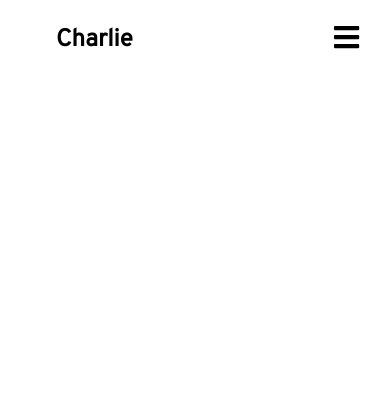
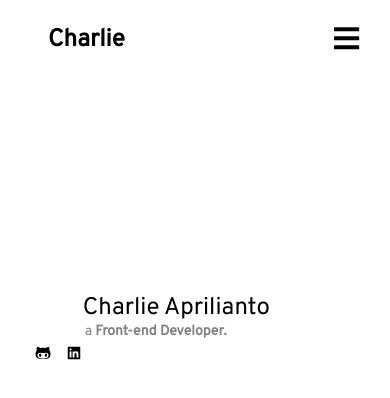
Before and after one commit to chaanto/e-profile, a React (Create React App) app: page / in a window 390 px wide. Shown: the top 398 px of the page. Built offline with nearby package versions, Linux system fonts and the light colour scheme.

Commit message:
adding content to homepage but not responsive yet

```diff
--- a/src/Components/Hero/heroElement.js
+++ /dev/null
@@ -1,34 +0,0 @@
-import styled from 'styled-components';
-import LucarioImg from '../../images/lucario.jpg';
-
-export const HeroContainer = styled.div`
-    background : transparent;
-    display: relative;
-    justify-content: center;
-    align-items: center;
-    padding: 0 10px;
-    height: 100px;
-    position: relative;
-    z-index: 1;
-
-    /* add before style */
-`;
-
-export const HeroBg = styled.div`
-    position: absolute;
-    top: 0;
-    right: 0;
-    bottom: 0px;
-    left: 0px;
-    width: 100%;
-    height: 100%;
-    overflow: hidden;
-`;
-
-export const ContentBg = styled.div`
-    width: 100%;
-    height: 100%;
-    -o-object-fit: cover;
-    object-fit: cover;
-    background-image: url(${LucarioImg});
-`;
--- a/src/Components/Hero/index.js
+++ /dev/null
@@ -1,13 +0,0 @@
-import React from 'react';
-import { HeroContainer, HeroBg, ContentBg } from './heroElement';
-const heroSection = () => {
-    return (
-        <HeroContainer>
-            <HeroBg>
-                <ContentBg/>
-            </HeroBg>
-        </HeroContainer>
-    )
-}
-
-export default heroSection
--- /dev/null
+++ b/src/Components/HeroSection/heroElement.js
@@ -0,0 +1,121 @@
+import styled from 'styled-components';
+
+
+export const HeroContainer = styled.div`
+    background : white;
+    display: flex;
+    justify-content: center;
+    align-items: center;
+    padding: 0 30px;
+    height: 500px;
+    position: relative;
+    z-index: 1;
+
+    /* add before style */
+`;
+
+export const HeroBg = styled.div`
+    position: absolute;
+    top: 0;
+    right: 0;
+    bottom: 0px;
+    left: 0px;
+    width: 100%;
+    height: 100%;
+    overflow: hidden;
+`;
+
+export const ContentBg = styled.img`
+    width: 100%;
+    height: 100%;
+    object-fit: fill;
+    -o-object-fit: fill;
+    background: #232a44;
+`;
+
+export const HeroContent = styled.div`
+    z-index: 3;
+    max-width: 1200px;
+    position: absolute;
+    padding: 8px 24px;
+    display: flex;
+    flex-direction: column;
+    align-items: center;
+`;
+
+export const HeroTitle = styled.div`
+    color: black;
+    font-size: 64px;
+    text-align: center;
+    left: -30%;
+    float: left;
+    position: relative;
+
+    @media screen and (max-width: 768px) {
+        font-size: 40px;
+        left: -10%;
+    }
+
+    @media screen and (max-width: 480px) {
+        font-size: 24px;
+        left: -10%;
+    }
+`;
+export const HeroP = styled.p`
+    margin-top: 0px;
+    color: grey;
+    font-size: 30px;
+    max-width: 600px;
+    left: -47%;
+    position: relative;
+
+
+    @media screen and (max-width: 768px) {
+        font-size: 24px;
+        left: -20%;
+    }
+
+    @media screen and (max-width: 480px) {
+        font-size: 14px;
+        left: -20%;
+    }
+
+`;
+
+
+export const HeroLogo = styled.a`
+    color: black;
+    padding: 5px 15px 0px 0px;
+
+    @media screen and (max-width: 768px) {
+        /* width: 20px; */
+    }
+
+    @media screen and (max-width: 480px) {
+        /* left: -20%; */
+    }
+
+`;
+
+export const HeroLogoSize = styled.span`
+    width: 30px;
+    height: 30px;
+`
+
+export const HeroLogoAdjuster = styled.div`
+    display: grid;
+    grid-template-columns: auto auto auto auto;
+    align-items: center;
+    justify-content: center;
+    position: relative;
+    left: -69%;
+
+    @media screen and (max-width: 768px) {
+        width: 100%
+    }
+
+    @media screen and (max-width: 480px) {
+        /* left: -20%; */
+    }
+
+`
--- /dev/null
+++ b/src/Components/HeroSection/index.js
@@ -0,0 +1,38 @@
+import React from 'react';
+import { HeroContainer, HeroContent, HeroTitle, HeroP, HeroLogo, HeroLogoAdjuster } from './heroElement';
+import Typical from 'react-typical';
+import { HeroData } from '../heroData';
+
+const HeroSection = () => {
+    return (
+        <HeroContainer>
+            <HeroContent>
+                <HeroTitle>
+                    Charlie Aprilianto
+                </HeroTitle>
+                <HeroP>
+                    a
+                    <Typical
+                        loop={Infinity}
+                        wrapper='b'
+                        steps={[
+                        ' Front-end Developer.',
+                        4000,
+                        ]}
+                    />
+                </HeroP>
+                <HeroLogoAdjuster>
+                    {HeroData.map((item) => {
+                        return (
+                            <HeroLogo href={item.href} target="_blank" rel="noreferrer">
+                                {item.icon}
+                            </HeroLogo>
+                        );
+                    })}
+                </HeroLogoAdjuster>
+            </HeroContent>
+        </HeroContainer>
+    )
+}
+
+export default HeroSection
--- a/src/Components/Navbar/navbar.js
+++ b/src/Components/Navbar/navbar.js
@@ -1,23 +1,18 @@
-import React, { useState } from 'react';
+import React from 'react';
 import * as FaIcons from 'react-icons/fa';
-import * as AiIcons from 'react-icons/ai';
-import { Link } from 'react-router-dom';
-import { SidebarData } from './SidebarData';
-import './navbar.css';
+import { SidebarData } from '../navbarData';
 import { IconContext } from 'react-icons';
-import { Nav, NavbarContainer, NavLogo, MobileIcon, NavMenu, NavItem, NavLinks, NavText } from './navbarElement';
+import { Nav, NavbarContainer, NavLogo, MobileIcon, NavMenu, NavItem, NavLinks, NavText, NavBtn, NavBtnLink } from './navbarElement';
 
-function Navbar() {
-    const [sidebar, setSidebar] = useState(false)
+function Navbar({ toggle }) {
 
-    const showSidebar = () => setSidebar(!sidebar)
     return (
         <>
         <IconContext.Provider value={{color : 'black'}}>
             <Nav>
                 <NavbarContainer>
                     <NavLogo to="/">Charlie</NavLogo>
-                    <MobileIcon>
+                    <MobileIcon onClick={toggle}>
                         <FaIcons.FaBars />
                     </MobileIcon>
                     <NavMenu>
@@ -32,6 +27,9 @@ function Navbar() {
                             );
                         })}
                     </NavMenu>
+                    {/* <NavBtn>
+                        <NavBtnLink to="mailto:dev.charlieaprilianto">Mail Me!</NavBtnLink>
+                    </NavBtn> */}
                 </NavbarContainer>
             </Nav>
         </IconContext.Provider>
--- a/src/Components/Navbar/navbarElement.js
+++ b/src/Components/Navbar/navbarElement.js
@@ -89,3 +89,32 @@ export const NavLinks = styled(LinkS)`
         border-bottom: 3px solid red;
     }
 `;
+
+export const NavBtn = styled.nav`
+    display: flex;
+    align-items: center;
+
+    @media screen and (max-width: 768px){
+        display:none;
+    }
+`;
+
+export const NavBtnLink = styled(LinkR)`
+    border-radius: 50px;
+    background-color: #01bf71;
+    white-space: nowrap;
+    padding: 10px 22px;
+    color: white;
+    font-size: 16px;
+    outline: none;
+    border: none;
+    cursor: pointer;
+    transition: all 0.2s ease-in-out;
+    text-decoration: none;
+
+    &:hover {
+        transition: all 0.2s ease-in-out;
+        background-color: white;
+        color: #010606;
+    }
+`;
--- a/src/Components/Sidebar/sidebar.js
+++ b/src/Components/Sidebar/sidebar.js
@@ -1,13 +1,30 @@
 import React from 'react'
 import { SidebarContainer, Icon, CloseIcon } from './sidebarElement';
+import { SidebarData } from '../navbarData';
+import { SidebarWrapper, SidebarLink, NavText, SidebarMenu } from './sidebarElement';
+import { IconContext } from 'react-icons';
 
-const sidebar = () => {
+const sidebar = ({isOpen, toggle}) => {
     return (
-        <SidebarContainer>
-            <Icon>
-                <CloseIcon/>
-            </Icon>
-        </SidebarContainer>
+        <IconContext.Provider value={{color : 'black'}}>
+            <SidebarContainer isOpen={isOpen} onClick={toggle}>
+                <Icon onClick={toggle}>
+                    <CloseIcon/>
+                </Icon>
+                <SidebarWrapper>
+                    <SidebarMenu>
+                        {SidebarData.map((item) => {
+                            return (
+                                <SidebarLink to={item.path}>
+                                    <NavText>{item.icon}</NavText>
+                                    <NavText>{item.title}</NavText>
+                                </SidebarLink>
+                            );
+                        })}
+                    </SidebarMenu>
+                </SidebarWrapper>
+            </SidebarContainer>
+        </IconContext.Provider>
     )
 }
 
--- a/src/Components/Sidebar/sidebarElement.js
+++ b/src/Components/Sidebar/sidebarElement.js
@@ -1,23 +1,25 @@
 import styled from "styled-components";
 import * as AiIcons from 'react-icons/ai';
+import { Link as LinkR } from 'react-router-dom';
+import { Link as LinkS } from 'react-scroll';
 
 export const SidebarContainer = styled.aside `
     position: fixed;
     z-index: 999;
     width: 100%;
     height: 100%;
-    background-color: black;
+    background-color: white;
     display: grid;
     align-items: center;
     top: 0;
     left: 0;
-    transform: 0.3s ease-in-out;
+    transition: 0.3s ease-in-out;
     opacity: ${({ isOpen }) => (isOpen ? '100%' : '0')};
     top: ${({ isOpen }) => (isOpen ? '0' : '-100%')};
 `;
 
 export const CloseIcon = styled(AiIcons.AiOutlineClose)`
-    color: white;
+    color: black;
 `;
 
 export const Icon = styled.div `
@@ -29,3 +31,62 @@ export const Icon = styled.div `
     cursor: pointer;
     outline: none;
 `;
+
+export const SidebarWrapper = styled.div`
+    color: black;
+`;
+
+export const SidebarMenu = styled.ul`
+    display: grid;
+    grid-template-columns: 1fr;
+    grid-template-rows: repeat(6, 80px);
+    text-align: center;
+
+    @media screen and (max-width: 480px) {
+        grid-template-rows: repeat(6, 60px);
+    }
+`;
+
+export const SidebarLink = styled(LinkS)`
+    display: flex;
+    align-items: center;
+    justify-content: center;
+    font-size: 1.5rem;
+    text-decoration:none;
+    list-style: none;
+    transition: 0.2s ease-in-out;
+    text-decoration: none;
+    color: black;
+    cursor: pointer;
+
+    &:hover {
+        color: red;
+        transition: 0.2s ease-in-out;
+    }
+
+`;
+
+export const NavText = styled.span`
+    padding: 20px 0px 0px 13px;
+`;
+
+export const SidebarRoute = styled(LinkR)`
+    border-radius: 50px;
+    background-color: white;
+    white-space: nowrap;
+    padding: 16px 64px;
+    color: black;
+    font-size: 16px;
+    outline: none;
+    border: none;
+    cursor: pointer;
+    transition: all 0.2s ease-in-out;
+    text-decoration: none;
+
+    &:hover {
+        transition: all 0.2s ease-in-out;
+        background: green;
+        color: violet;
+
+    }
+`;
--- /dev/null
+++ b/src/Components/heroData.js
@@ -0,0 +1,15 @@
+import React from 'react';
+import * as FaIcons from 'react-icons/fa';
+import * as AiIcons from 'react-icons/ai'
+
+
+export const HeroData = [
+    {
+        href: 'https://github.com/chaanto',
+        icon: <FaIcons.FaGithubAlt />,
+    },
+    {
+        href: 'https://www.linkedin.com/in/charlie-aprilianto/',
+        icon: <AiIcons.AiFillLinkedin  />,
+    },
+];
--- a/src/Pages/index.js
+++ b/src/Pages/index.js
@@ -1,25 +1,22 @@
-import './index.css';
-import Typical from 'react-typical';
-import 'bootstrap/dist/css/bootstrap.min.css';
-import { Image } from "react-bootstrap";
-import * as DiIcons from 'react-icons/di';
-import * as FaIcons from 'react-icons/fa';
-import * as ImIcons from 'react-icons/im';
+import React, { useState } from 'react';
 import { IconContext } from 'react-icons';
 import Navbar from '../Components/Navbar/navbar';
-import About from './about';
-import Project from './portfolio';
-import Resume from './resume';
-import HeroSection from '../Components/Hero/index';
 import Sidebar from '../Components/Sidebar/sidebar';
+import HeroSection from '../Components/HeroSection/';
 
 function Home() {
+  const [isOpen, setIsOpen] = useState(false)
+
+  const toggle = () => setIsOpen(!isOpen)
+
   return (
     <>
       <IconContext.Provider value={{color : 'black'}}>
-        <Navbar/>
-        <Sidebar/>
-        {/* <HeroSection/> */}
+        <Sidebar isOpen={isOpen} toggle={toggle} />
+        <Navbar toggle={toggle} />
+        <HeroSection />
+
+
         {/* <div className="container">
           <div className="text-center">
             <Image src="https://avatars.githubusercontent.com/u/43694261?s=400&u=71ed9f6f84254f13c2a56dbfe971fd2fa72518e7&v=4"
```
Also changed, not shown: src/Components/navbarData.js (renamed from src/Components/Navbar/SidebarData.js).
